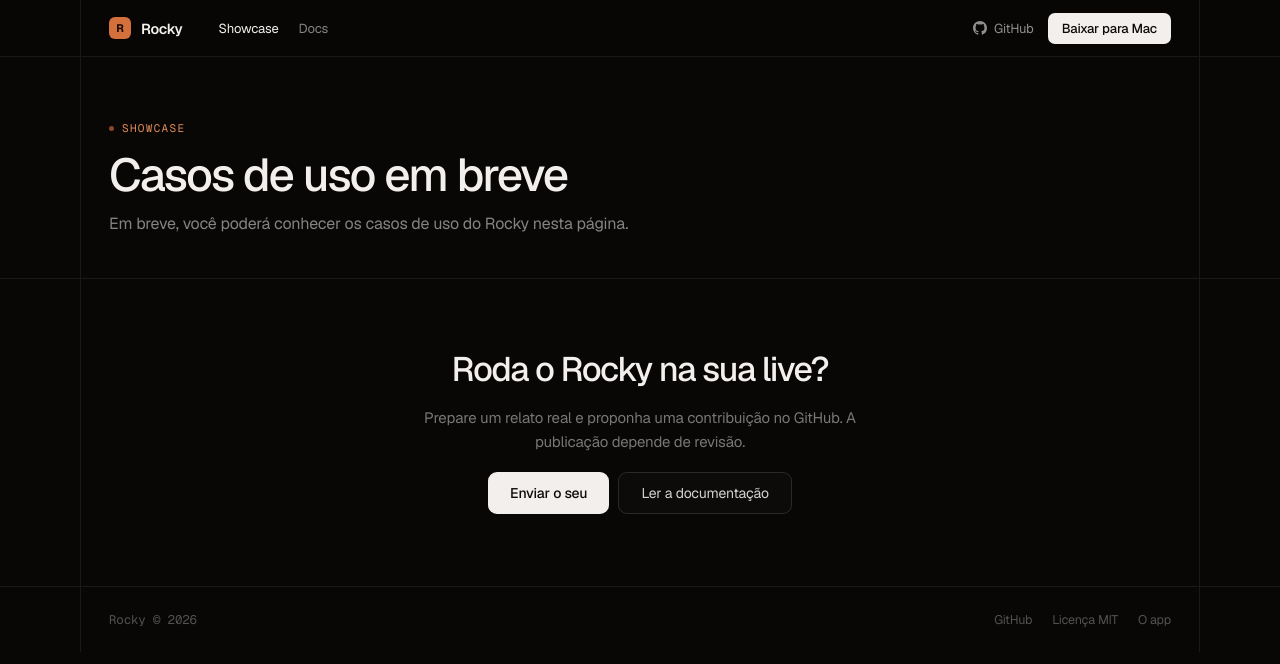
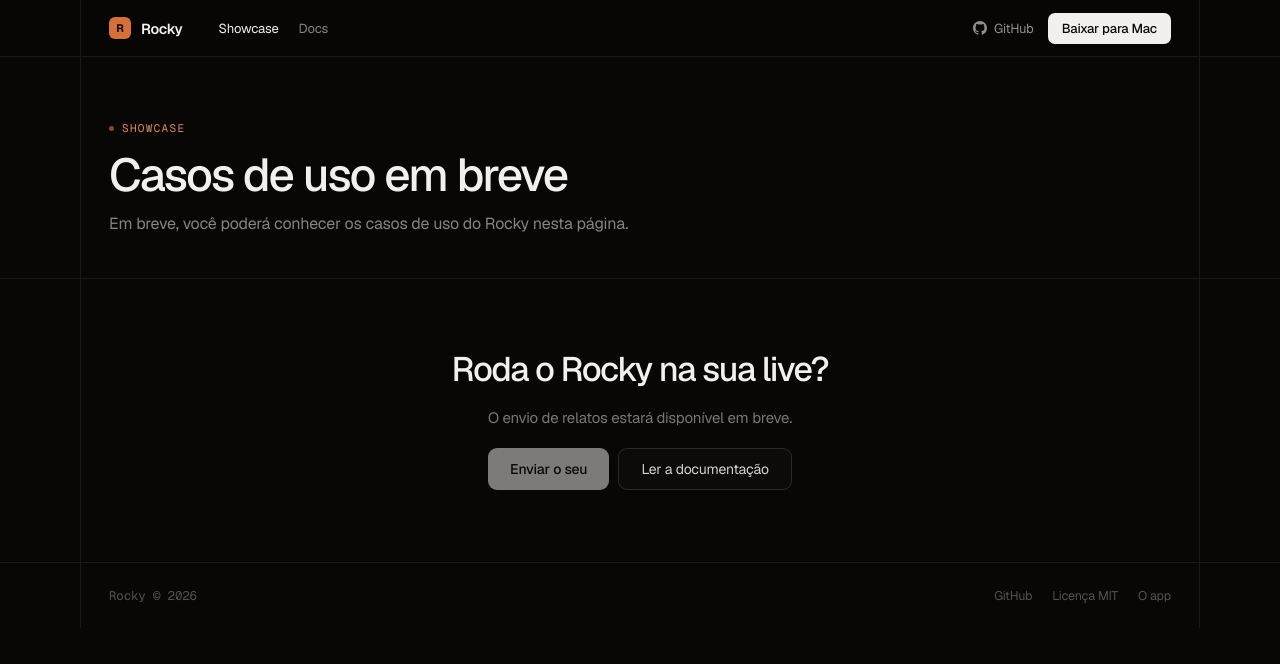
Before and after one commit to opensources-com-br/rocky, a Next.js app in the folder apps/web/: page /showcase in a window 1280 px wide. Shown: the top 664 px of the page. Built offline with nearby package versions, Linux system fonts and the light colour scheme.

Commit message:
feat: keep contribution callout visible but disabled

```diff
--- a/apps/web/components/showcase/ContributeCallout.jsx
+++ b/apps/web/components/showcase/ContributeCallout.jsx
@@ -1,7 +1,7 @@
 import { Button } from "@/components/ui/button";
 import Link from "next/link";
 
-export default function ContributeCallout({ openSubmit }) {
+export default function ContributeCallout() {
   return (<>
 <div style={{"borderBottom": "1px solid rgba(255,255,255,.07)"}}>
 <div style={{"maxWidth": "1120px", "margin": "0 auto", "padding": "72px 28px", "borderLeft": "1px solid rgba(255,255,255,.07)", "borderRight": "1px solid rgba(255,255,255,.07)", "textAlign": "center", "display": "flex", "flexDirection": "column", "alignItems": "center", "gap": "18px"}}>
@@ -9,10 +9,10 @@ export default function ContributeCallout({ openSubmit }) {
 {"Roda o Rocky na sua live?"}
 </h2>
 <p style={{"margin": "0", "maxWidth": "440px", "fontSize": "15px", "lineHeight": "1.6", "color": "rgba(255,255,255,.45)"}}>
-{"Prepare um relato real e proponha uma contribuição no GitHub. A publicação depende de revisão."}
+{"O envio de relatos estará disponível em breve."}
 </p>
 <div style={{"display": "flex", "flexWrap": "wrap", "justifyContent": "center", "gap": "9px"}}>
-<Button variant="ghost" className="reference-button" type="button" style={{"padding": "11px 22px", "borderRadius": "9px", "background": "#f2efec", "color": "#0d0b0a", "fontSize": "14px", "fontWeight": "500", "cursor": "pointer"}} onClick={openSubmit}>
+<Button variant="ghost" className="reference-button" type="button" style={{"padding": "11px 22px", "borderRadius": "9px", "background": "#f2efec", "color": "#0d0b0a", "fontSize": "14px", "fontWeight": "500", "cursor": "not-allowed"}} disabled>
 {"Enviar o seu"}
 </Button>
 <Link href={"/docs/"} style={{"padding": "11px 22px", "borderRadius": "9px", "border": "1px solid rgba(255,255,255,.12)", "background": "rgba(255,255,255,.02)", "color": "rgba(255,255,255,.82)", "fontSize": "14px"}}>
```
